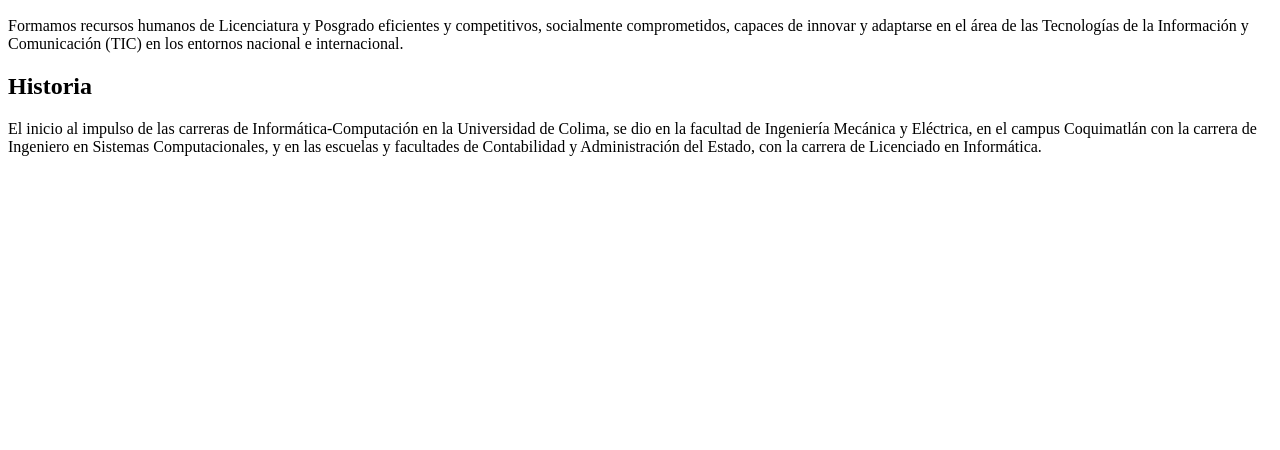
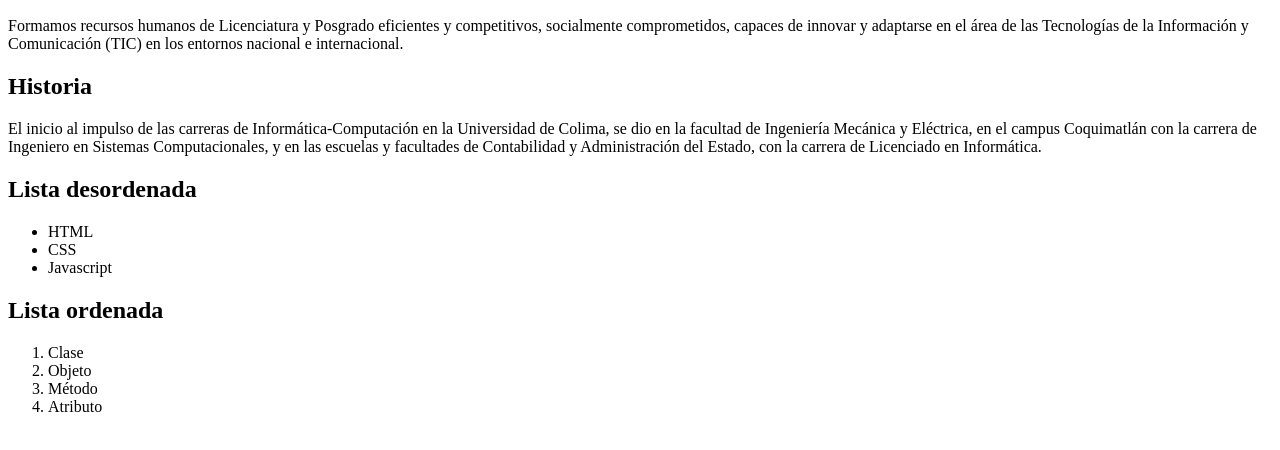
Before and after one commit to scarlettsol/01-Elementos-HTML, a plain HTML site: page index.html in a window 1280 px wide. Shown: the part 96-546 px from the top of the page. Drawn offline with Linux system fonts and the light colour scheme.

Commit message:
Agrega ejemplos de listas

```diff
--- a/index.html
+++ b/index.html
@@ -15,5 +15,18 @@
     <p>
         El inicio al impulso de las carreras de Informática-Computación en la Universidad de Colima, se dio en la facultad de Ingeniería Mecánica y Eléctrica, en el campus Coquimatlán con la carrera de Ingeniero en Sistemas Computacionales, y en las escuelas y facultades de Contabilidad y Administración del Estado, con la carrera de Licenciado en Informática.
     </p>
+    <h2>Lista desordenada</h2>
+    <ul>
+        <li>HTML</li>
+        <li>CSS</li>
+        <li>Javascript</li>
+    </ul>
+    <h2>Lista ordenada</h2>
+    <ol>
+        <li>Clase</li>
+        <li>Objeto</li>
+        <li>Método</li>
+        <li>Atributo</li>
+    </ol>
 </body>
 </html>
```
